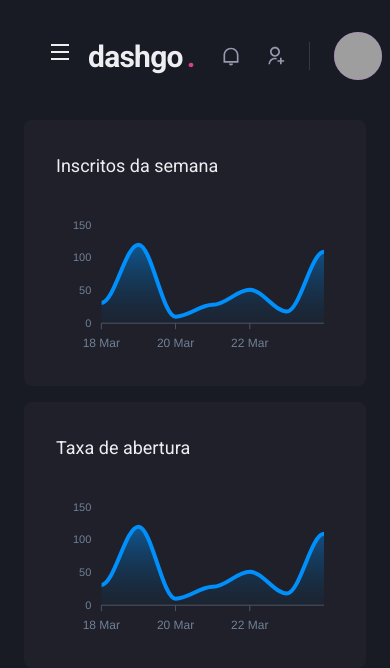
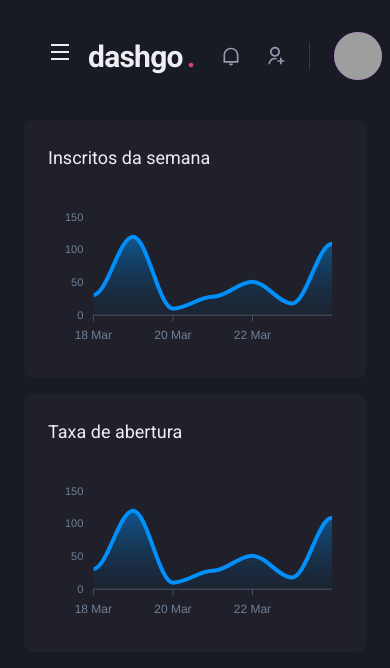
Before and after one commit to croschel/dashgo, a Next.js app: page /dashboard in a window 390 px wide. Shown: the top 668 px of the page. Built offline with nearby package versions, Linux system fonts and the light colour scheme; grey boxes are pictures that could not be loaded.

Commit message:
responsive dash

```diff
--- a/src/pages/dashboard.tsx
+++ b/src/pages/dashboard.tsx
@@ -66,13 +66,13 @@ export default function Dashboard() {
       <Flex w="100%" my="6" maxWidth={1480} mx="auto" px="6">
         <Sidebar />
         <SimpleGrid flex="1" gap="4" minChildWidth="320px" align="flex-start">
-          <Box p="8" bg="gray.800" borderRadius={8} pb="4">
+          <Box p={["6", "8"]} bg="gray.800" borderRadius={8} pb="4">
             <Text fontSize="lg" mb="4">
               Inscritos da semana
             </Text>
             <Chart type="area" series={series} options={options} height={160} />
           </Box>
-          <Box p="8" bg="gray.800" borderRadius={8} pb="4">
+          <Box p={["6", "8"]} bg="gray.800" borderRadius={8} pb="4">
             <Text fontSize="lg" mb="4">
               Taxa de abertura
             </Text>
```
